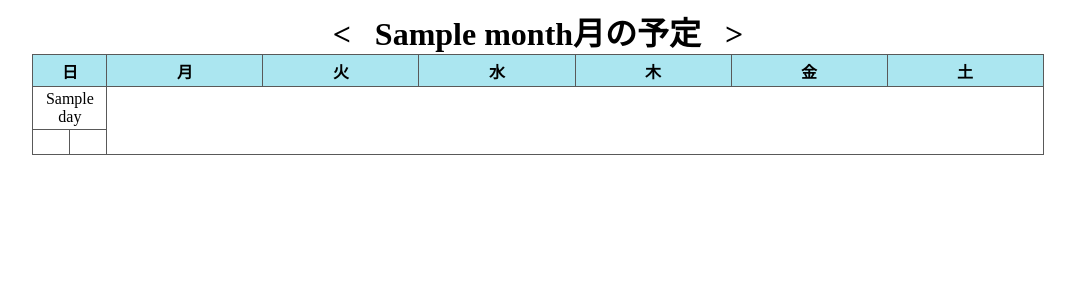
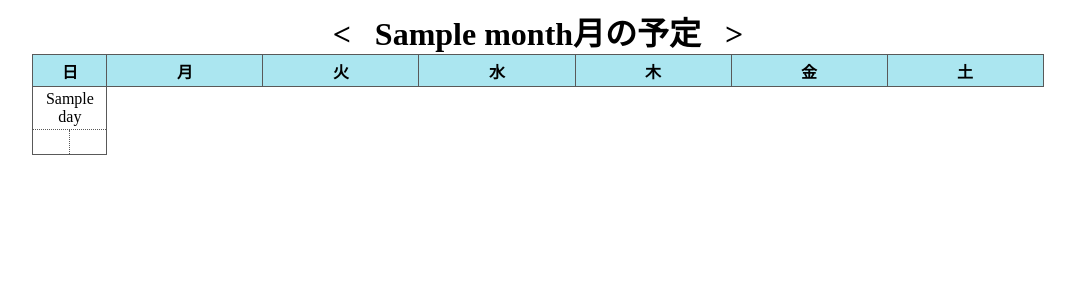
Before and after one commit to 10nin/kalender, a Python web app: template main/views/calendar.html in a window 1280 px wide. Shown: the top 300 px of the page, without its empty margins (102-1177 px from the left). Run offline with Jinja, Linux system fonts and the light colour scheme; the template is opened without the code that fills it: most values are stand-ins (such as "Sample title", 1, 10 or a date in 2020).

Commit message:
Arragement table style.

```diff
--- a/main/static/css/style.css
+++ b/main/static/css/style.css
@@ -4,7 +4,6 @@ table {
     width: 80%;
 }
 table , td, th {
-    border: 1px solid #595959;
     border-collapse: collapse;
 }
 td, th {
@@ -21,9 +20,22 @@ th {
     font-weight: bold;
     font-size: xx-large;
 }
+.cell_base {
+    border-width: 1px;
+    border-color: #595959;
+}
+.cell_head {
+    border: solid 1px #595959;
+}
 .day_cell {
     height: 2em;
+    border-style: solid solid dotted;
 }
-.grp_cell {
+.grp_cell_left {
     height: 1em;
+    border-style: dotted dotted solid solid;
 }
+.grp_cell_right {
+    height: 1em;
+    border-style: dotted solid solid dotted;
+}
--- a/main/views/calendar.html
+++ b/main/views/calendar.html
@@ -10,24 +10,24 @@
 <table>
 	<tbody>
 		<tr>
-			<th colspan="2" class="sunday">日</th>
-			<th colspan="2">月</th>
-			<th colspan="2">火</th>
-			<th colspan="2">水</th>
-			<th colspan="2">木</th>
-			<th colspan="2">金</th>
-			<th colspan="2" class="saturday">土</th>
+			<th colspan="2" class="cell_head sunday">日</th>
+			<th colspan="2" class="cell_head">月</th>
+            <th colspan="2" class="cell_head">火</th>
+			<th colspan="2" class="cell_head">水</th>
+			<th colspan="2" class="cell_head">木</th>
+			<th colspan="2" class="cell_head">金</th>
+			<th colspan="2" class="cell_head saturday">土</th>
 		</tr>
         {% for w in days %}
 		<tr>
             {% for d in w %}
-			<td colspan="2" class="day_cell">{{d}}</td>
+			<td colspan="2" class="cell_base day_cell">{{d}}</td>
             {% endfor %}
 		</tr>
         <tr>
             {% for _ in w %}
-            <td class="grp_cell">&nbsp;</td>
-            <td class="grp_cell">&nbsp;</td>
+            <td class="cell_base grp_cell_left">&nbsp;</td>
+            <td class="cell_base grp_cell_right">&nbsp;</td>
             {% endfor %}
         </tr>
         {% endfor %}
```
